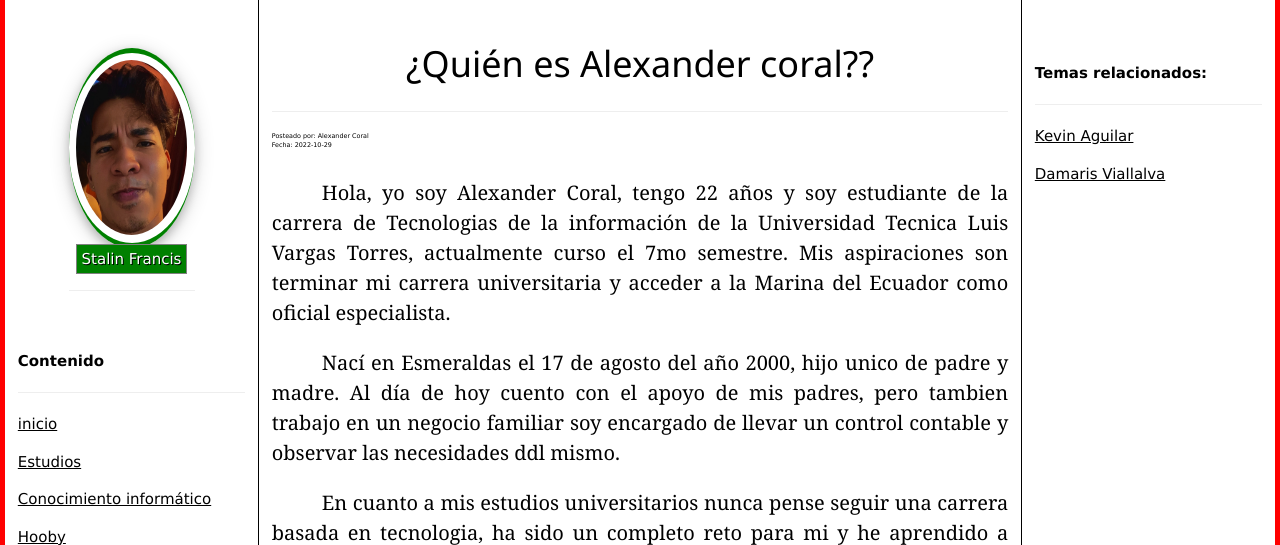
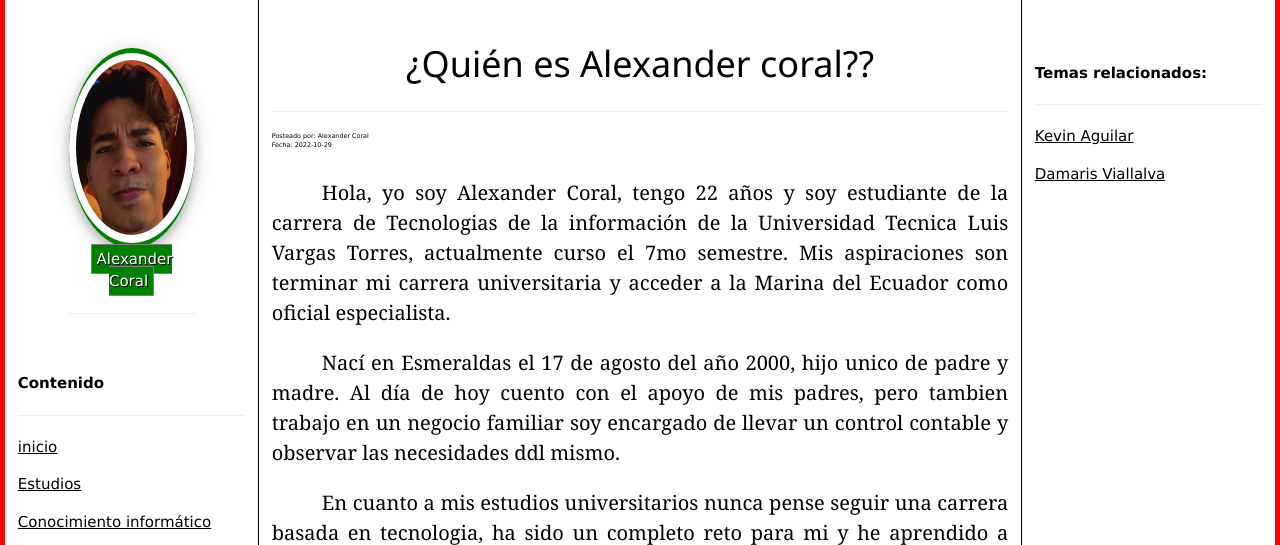
Before and after one commit to Alexandercg2022/CORALalexander, a PHP site: page / in a window 1280 px wide. Shown: the part 51-596 px from the top of the page. Run offline with PHP 8.4, Linux system fonts and the light colour scheme.

```diff
--- a/index.php
+++ b/index.php
@@ -81,7 +81,7 @@ include("marco-left.php")
 
  document.title="Stalin";
 document.getElementById("foto").src="./images/stalin.png";
-document.getElementById("elnombre").innerHTML="Stalin Francis";
+document.getElementById("elnombre").innerHTML="Alexander Coral";
 
  document.getElementById("blog-indice").innerHTML="<p><b>Contenido</b></p><hr> <p><a href='#'>inicio</a></p><p><a href='#blog-seccion2'>Estudios</a></p><p><a href='#blog-seccion3'>Conocimiento informático</a></p><p><a href='#blog-seccion4'>Hooby</a></p>";
 
```
